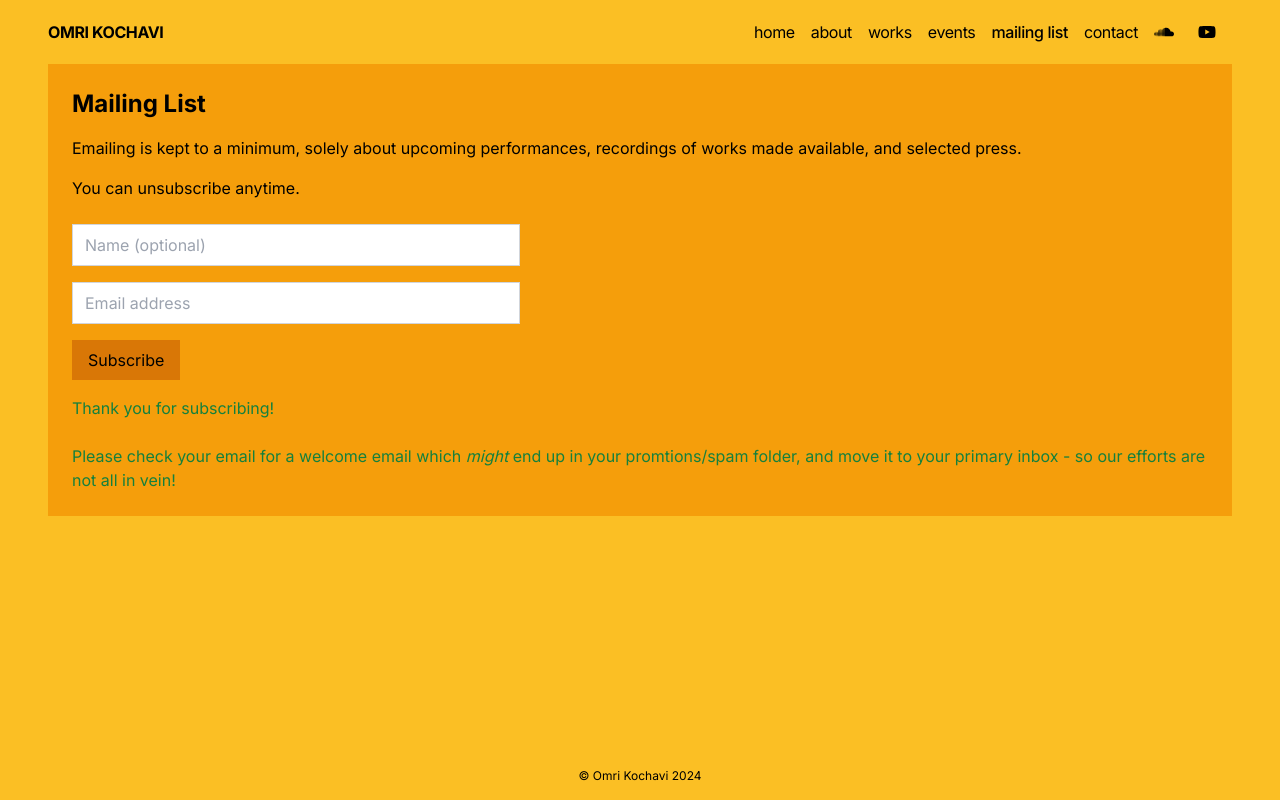
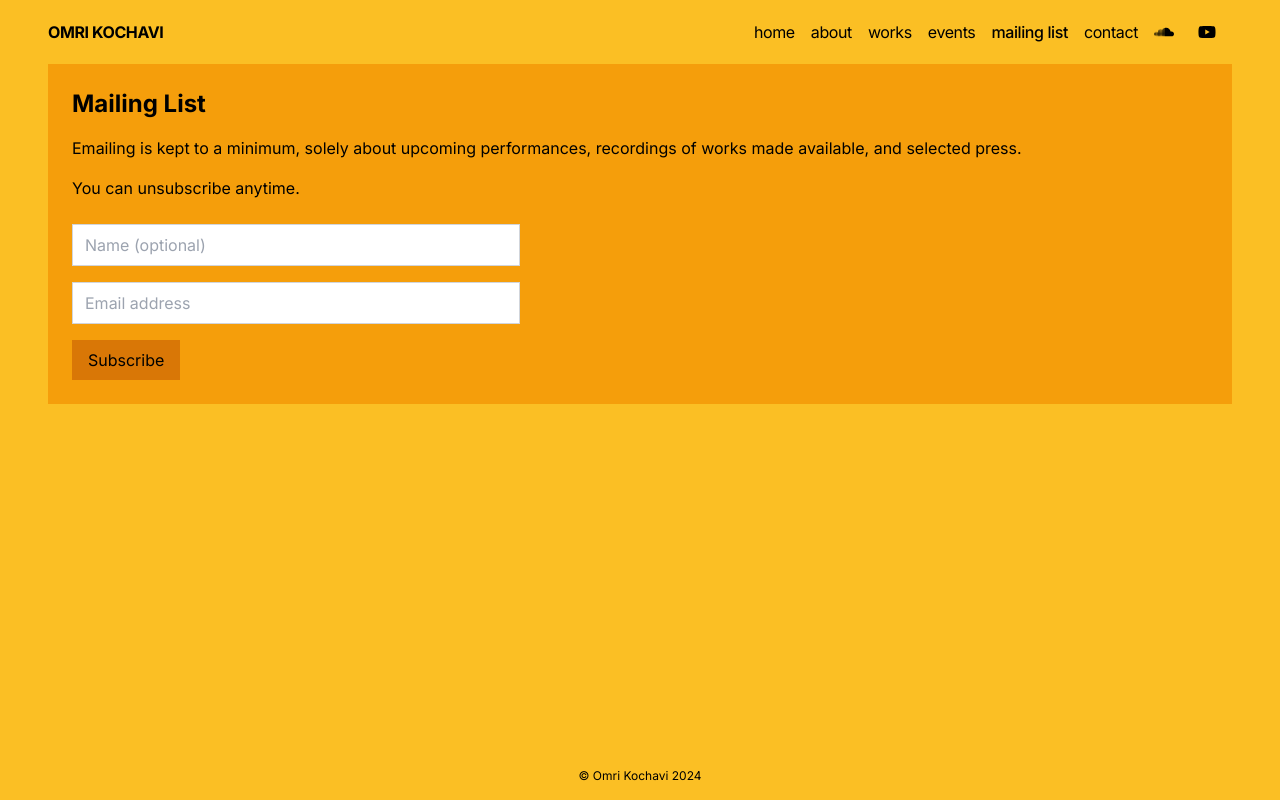
Before and after one commit to nomrik/omri-kochavi-com, a Next.js app: page /mailing-list in a window 1280 px wide. Built offline with nearby package versions, Linux system fonts and the light colour scheme.

Commit message:
return status check

```diff
--- a/app/mailing-list/page.js
+++ b/app/mailing-list/page.js
@@ -85,7 +85,7 @@ export default function MailingList() {
         </button>
       </form>
 
-      {true && (
+      {status === 'success' && (
         <div className="mt-4 text-green-700">
           <p>Thank you for subscribing!</p>
           <br />
```
